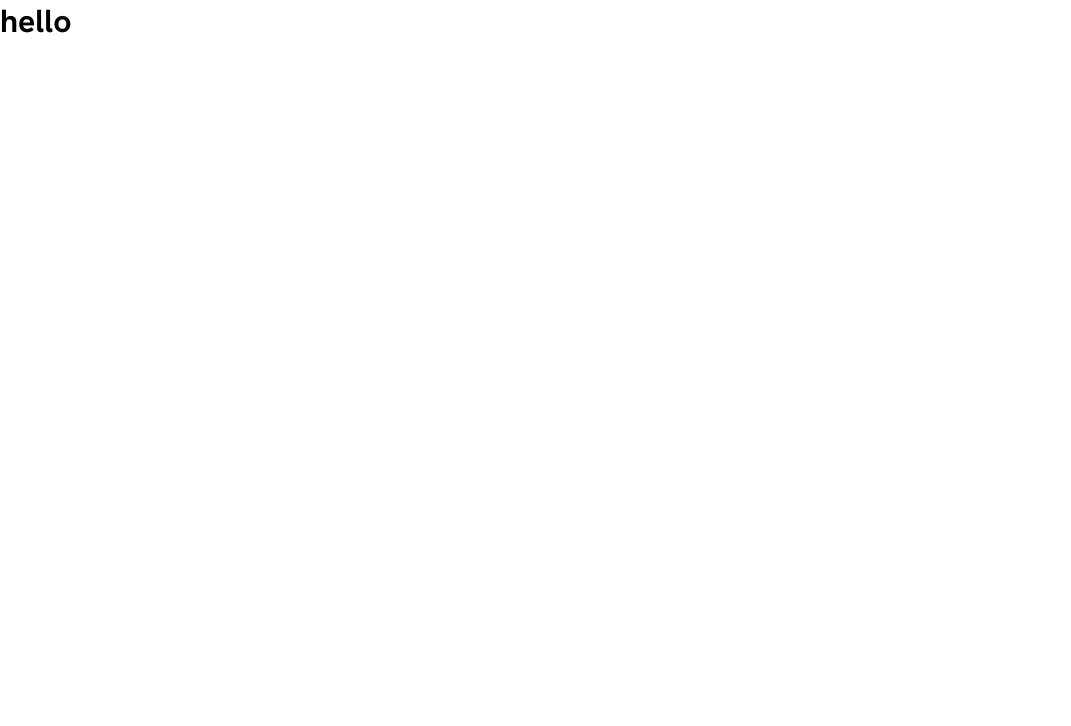
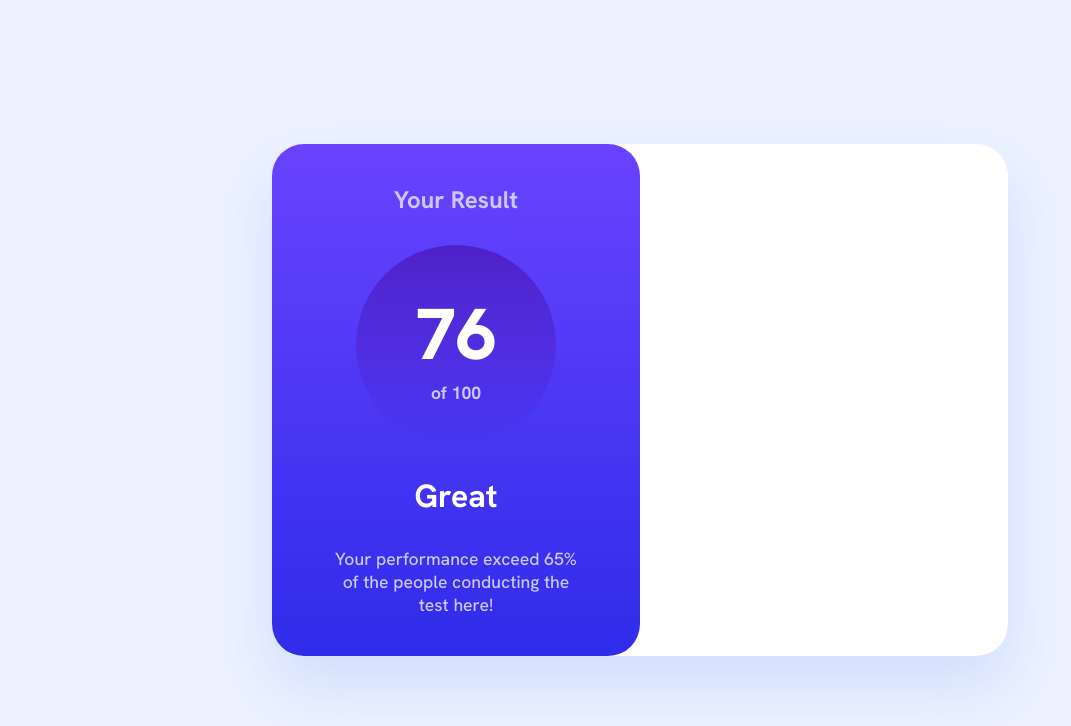
Before and after one commit to EdwinSch/react-results-summary, a React (Vite) app: page / in a window 1280 px wide. Shown: the top 726 px of the page, without its empty margins (0-1071 px from the left). Built offline with nearby package versions, Linux system fonts and the light colour scheme.

Commit message:
add: totals pane and calculate total score functions

```diff
--- a/src/App.css
+++ b/src/App.css
@@ -4,9 +4,88 @@
   box-sizing: border-box;
 }
 
-/* :root {
-} */
+:root {
+  --purpleGradient: linear-gradient(
+    180deg,
+    #7755ff 0%,
+    #6943ff 0.01%,
+    #2f2ce9 100%
+  );
+  --white: #ffffff;
+  --inspect: solid red 1px;
+}
 
 body {
   font-family: "Hanken Grotesk", sans-serif;
+  background: #ecf2ff;
+  height: 100vh;
+  display: flex;
+  justify-content: center;
+  align-items: center;
 }
+
+main {
+  width: 736px;
+  height: 512px;
+  background: var(--white);
+  border-radius: 32px;
+  box-shadow: 0px 30px 60px rgba(61, 108, 236, 0.15);
+}
+
+/* Totals Pane */
+
+.totals-container {
+  height: 100%;
+  width: 50%;
+  padding: 40px;
+  display: flex;
+  flex-direction: column;
+  align-items: center;
+  justify-content: space-between;
+  background: var(--purpleGradient);
+  border-radius: 32px;
+}
+h2 {
+  font-size: 1.5rem;
+  font-weight: 700;
+  color: #cac9ff;
+  text-transform: capitalize;
+  text-align: center;
+}
+.total-score-circle {
+  width: 200px;
+  height: 200px;
+  display: flex;
+  flex-direction: column;
+  justify-content: center;
+  align-items: center;
+  border-radius: 100%;
+  background: linear-gradient(
+    180deg,
+    #4d21c9 0%,
+    rgba(37, 33, 201, 0) 100%,
+    rgba(37, 33, 201, 0) 100%
+  );
+}
+.total-score {
+  font-size: 4.5rem;
+  font-weight: 800;
+  color: var(--white);
+}
+.sub-score {
+  font-size: 1.1rem;
+  font-weight: 700;
+  color: #cac9ff;
+}
+.motivator {
+  font-size: 2rem;
+  font-weight: 700;
+  color: var(--white);
+}
+.descr {
+  text-align: center;
+  font-size: 1.1rem;
+  font-weight: 500;
+  color: #cac9ff;
+}
+/* Summary Pane */
--- a/src/App.jsx
+++ b/src/App.jsx
@@ -1,11 +1,12 @@
-import viteLogo from "/vite.svg";
 import "./App.css";
+import stats from "./data.json";
+import Totals from "./components/Totals";
 
 function App() {
   return (
-    <>
-      <h1>hello</h1>
-    </>
+    <main>
+      <Totals />
+    </main>
   );
 }
 
--- /dev/null
+++ b/src/components/Totals.jsx
@@ -0,0 +1,28 @@
+import stats from "../data.json";
+
+function calculateTotals() {
+  let totalScore = 0;
+  for (let i = 0; i < stats.length; i++) {
+    totalScore += stats[i].score;
+  }
+  return Math.floor(totalScore / stats.length);
+}
+
+const Totals = () => {
+  return (
+    <section className="totals-container">
+      <h2>your result</h2>
+      <div className="total-score-circle">
+        <p className="total-score">{calculateTotals()}</p>
+        <p className="sub-score">of 100</p>
+      </div>
+      <p className="motivator">Great</p>
+      <p className="descr">
+        Your performance exceed 65% <br /> of the people conducting the
+        <br /> test here!
+      </p>
+    </section>
+  );
+};
+
+export default Totals;
```
Also changed, not shown: src/components/Header.jsx (added), 1 other file (tests, documents, lock files or other folders).
